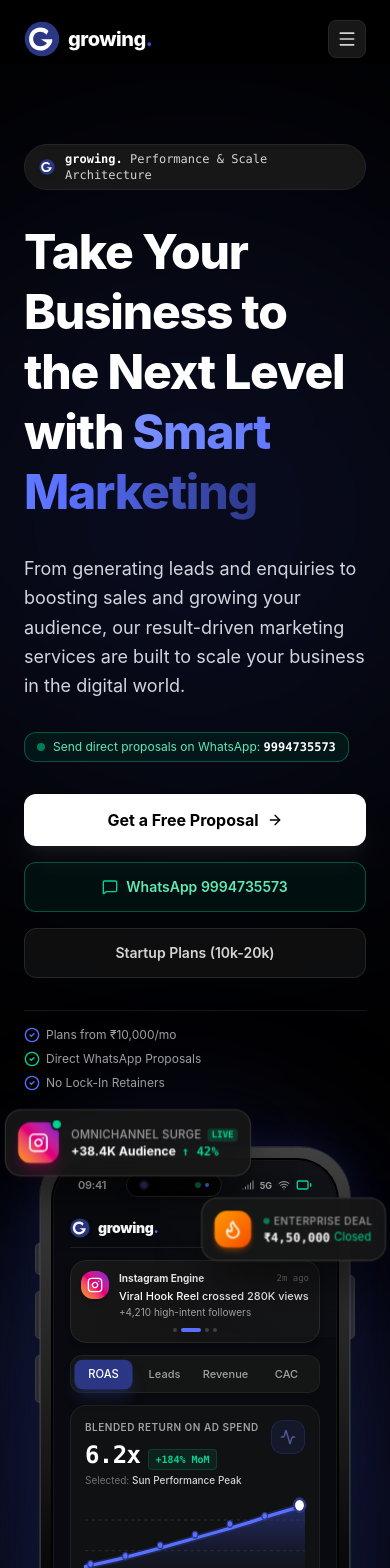
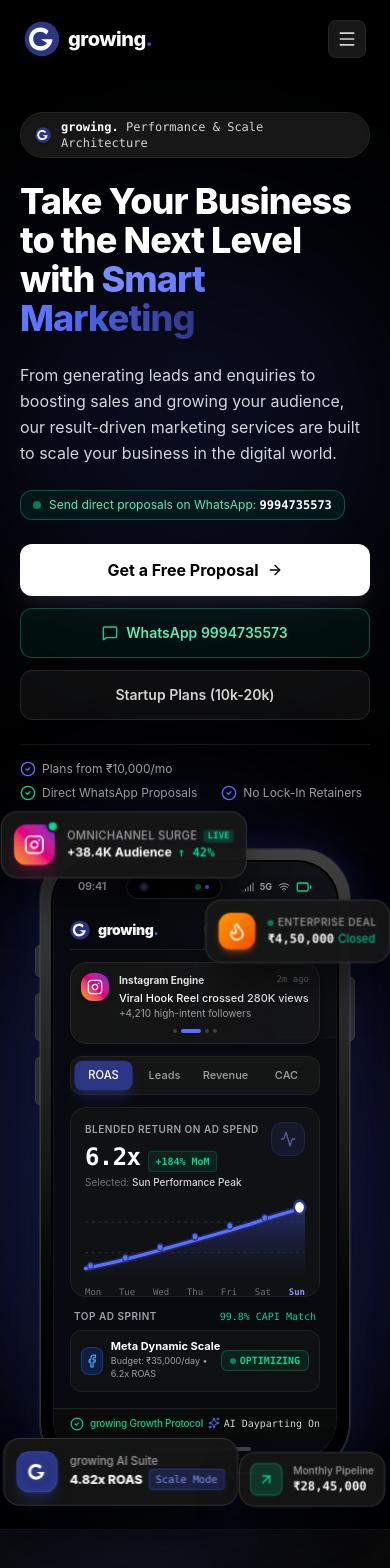
Before and after one commit to keerthivasanclg-design/growingg, a React (Vite) app: page / in a window 390 px wide. Shown: the top 1568 px of the page. Built offline with nearby package versions, Linux system fonts and the light colour scheme.

Commit message:
Make hero section mobile responsive

```diff
--- a/src/components/MarketingPage.tsx
+++ b/src/components/MarketingPage.tsx
@@ -1,3 +1,4 @@
+
 import React, { useState } from 'react';
 import { SmartphoneGraphic } from './SmartphoneGraphic';
 import { ElevateBrandSection } from './ElevateBrandSection';
@@ -33,88 +34,101 @@
       <Navbar onOpenProposal={() => handleOpenProposal()} />
 
       <main className="pt-16 sm:pt-20">
-        {/* User Hero Section matching exact specifications with 'growing' branding and #2b3785 theme */}
-        <section className="bg-black text-white relative overflow-hidden">
-          {/* Subtle Ambient Radial Lighting in brand color #2b3785 */}
-          <div className="absolute top-1/4 left-1/2 -translate-x-1/2 -translate-y-1/2 w-[650px] h-[650px] bg-[#2b3785]/25 rounded-full blur-[140px] pointer-events-none" />
+        {/* Responsive Hero Section */}
+        <section className="bg-black text-white relative overflow-x-clip">
+          {/* Ambient Radial Lighting */}
+          <div className="absolute top-1/4 left-1/2 -translate-x-1/2 -translate-y-1/2 w-[400px] h-[400px] sm:w-[650px] sm:h-[650px] bg-[#2b3785]/25 rounded-full blur-[100px] sm:blur-[140px] pointer-events-none" />
 
-          <div className="container mx-auto px-6 py-20 md:py-32 min-h-screen flex items-center relative z-10">
-            <div className="grid md:grid-cols-2 gap-12 items-center w-full">
-              {/* Left Column: Heading, Value Prop, CTA */}
-              <div className="flex flex-col justify-center items-start space-y-8 animate-fade-in-up">
-                <div className="inline-flex items-center gap-2.5 px-3.5 py-1.5 rounded-full bg-neutral-900 border border-neutral-800 text-neutral-300 text-xs font-mono font-medium shadow-inner">
+          <div className="container mx-auto w-full max-w-7xl px-5 sm:px-6 py-12 sm:py-20 md:py-32 min-h-0 md:min-h-screen flex items-center relative z-10">
+            <div className="grid grid-cols-1 md:grid-cols-2 gap-10 md:gap-12 items-center w-full min-w-0">
+
+              {/* Left Column */}
+              <div className="flex flex-col justify-center items-start space-y-6 sm:space-y-8 w-full min-w-0 animate-fade-in-up">
+
+                {/* Brand Badge */}
+                <div className="inline-flex max-w-full items-center gap-2.5 px-3.5 py-1.5 rounded-full bg-neutral-900 border border-neutral-800 text-neutral-300 text-xs font-mono font-medium shadow-inner">
                   <GrowingLogo size={16} />
                   <span>
-                    <strong className="text-white lowercase">growing.</strong> Performance & Scale Architecture
+                    <strong className="text-white lowercase">growing.</strong> Performance &amp; Scale Architecture
                   </span>
                 </div>
 
-                <h1 className="text-5xl sm:text-6xl lg:text-7xl font-extrabold leading-tight tracking-tight">
+                {/* Heading */}
+                <h1 className="w-full min-w-0 text-[clamp(2.25rem,8vw,3.25rem)] sm:text-6xl lg:text-7xl font-extrabold leading-[1.08] tracking-tight break-words">
                   Take Your Business to the Next Level with{' '}
                   <span className="text-[#5970ff] bg-gradient-to-r from-[#7a8fff] via-[#5970ff] to-[#2b3785] bg-clip-text text-transparent">
                     Smart Marketing
                   </span>
                 </h1>
 
-                <p className="text-lg text-gray-300 max-w-lg leading-relaxed">
+                {/* Description */}
+                <p className="text-base sm:text-lg text-gray-300 w-full max-w-lg leading-relaxed">
                   From generating leads and enquiries to boosting sales and growing your audience, our result-driven marketing services are built to scale your business in the digital world.
                 </p>
 
-                {/* Direct WhatsApp Callout Pill */}
-                <div className="inline-flex items-center gap-2 px-3 py-1.5 rounded-xl bg-emerald-950/40 border border-emerald-500/40 text-xs text-emerald-300">
-                  <span className="w-2 h-2 rounded-full bg-emerald-400 animate-pulse" />
-                  <span>Send direct proposals on WhatsApp: <strong className="font-mono text-white">9994735573</strong></span>
+                {/* WhatsApp Callout */}
+                <div className="inline-flex max-w-full items-center gap-2 px-3 py-1.5 rounded-xl bg-emerald-950/40 border border-emerald-500/40 text-xs text-emerald-300">
+                  <span className="w-2 h-2 shrink-0 rounded-full bg-emerald-400 animate-pulse" />
+                  <span className="break-words">
+                    Send direct proposals on WhatsApp:{' '}
+                    <strong className="font-mono text-white">9994735573</strong>
+                  </span>
                 </div>
 
-                <div className="flex flex-col sm:flex-row items-stretch sm:items-center gap-4 w-full sm:w-auto">
+                {/* CTA Buttons */}
+                <div className="flex flex-col sm:flex-row items-stretch sm:items-center gap-3 sm:gap-4 w-full sm:w-auto">
+
                   <button
                     type="button"
                     onClick={() => handleOpenProposal()}
-                    className="px-8 py-3.5 bg-white text-black font-bold rounded-xl hover:bg-neutral-200 transition-all duration-300 shadow-xl shadow-white/5 flex items-center justify-center gap-2 cursor-pointer group"
+                    className="w-full sm:w-auto px-8 py-3.5 bg-white text-black font-bold rounded-xl hover:bg-neutral-200 transition-all duration-300 shadow-xl shadow-white/5 flex items-center justify-center gap-2 cursor-pointer group"
                   >
                     <span>Get a Free Proposal</span>
-                    <ArrowRight className="w-4 h-4 group-hover:translate-x-1 transition-transform" />
+                    <ArrowRight className="w-4 h-4 shrink-0 group-hover:translate-x-1 transition-transform" />
                   </button>
 
                   <a
                     href={WHATSAPP_URL}
                     target="_blank"
                     rel="noopener noreferrer"
-                    className="px-6 py-3.5 rounded-xl border border-emerald-500/40 bg-emerald-950/30 hover:bg-emerald-900/40 text-emerald-300 font-semibold text-sm transition-colors flex items-center justify-center gap-2"
+                    className="w-full sm:w-auto px-6 py-3.5 rounded-xl border border-emerald-500/40 bg-emerald-950/30 hover:bg-emerald-900/40 text-emerald-300 font-semibold text-sm transition-colors flex items-center justify-center gap-2"
                   >
-                    <MessageSquare className="w-4 h-4 text-emerald-400" />
+                    <MessageSquare className="w-4 h-4 shrink-0 text-emerald-400" />
                     <span>WhatsApp 9994735573</span>
                   </a>
 
                   <a
                     href="#pricing"
-                    className="px-5 py-3.5 rounded-xl border border-neutral-800 bg-neutral-900/60 hover:bg-neutral-800 text-neutral-300 hover:text-white text-sm font-semibold transition-colors text-center"
+                    className="w-full sm:w-auto px-5 py-3.5 rounded-xl border border-neutral-800 bg-neutral-900/60 hover:bg-neutral-800 text-neutral-300 hover:text-white text-sm font-semibold transition-colors text-center"
                   >
                     Startup Plans (10k-20k)
                   </a>
                 </div>
 
-                {/* Hero Social Proof Micro-row */}
-                <div className="pt-4 border-t border-neutral-900 flex flex-wrap items-center gap-y-2 gap-x-6 text-xs text-neutral-400">
+                {/* Social Proof */}
+                <div className="pt-4 border-t border-neutral-900 flex flex-wrap items-center gap-y-2 gap-x-6 text-xs text-neutral-400 w-full">
                   <div className="flex items-center gap-1.5">
-                    <CheckCircle2 className="w-4 h-4 text-[#5970ff]" />
+                    <CheckCircle2 className="w-4 h-4 shrink-0 text-[#5970ff]" />
                     <span>Plans from ₹10,000/mo</span>
                   </div>
                   <div className="flex items-center gap-1.5">
-                    <CheckCircle2 className="w-4 h-4 text-emerald-400" />
+                    <CheckCircle2 className="w-4 h-4 shrink-0 text-emerald-400" />
                     <span>Direct WhatsApp Proposals</span>
                   </div>
                   <div className="flex items-center gap-1.5">
-                    <CheckCircle2 className="w-4 h-4 text-[#5970ff]" />
+                    <CheckCircle2 className="w-4 h-4 shrink-0 text-[#5970ff]" />
                     <span>No Lock-In Retainers</span>
                   </div>
                 </div>
               </div>
 
-              {/* Right Column: Smartphone with Social Media Icons Visual */}
-              <div className="flex justify-center items-center animate-fade-in-right">
-                <SmartphoneGraphic />
+              {/* Right Column: Smartphone Graphic */}
+              <div className="flex justify-center items-center w-full min-w-0 overflow-visible animate-fade-in-right">
+                <div className="flex justify-center items-center w-full min-w-0 overflow-visible">
+                  <SmartphoneGraphic />
+                </div>
               </div>
+
             </div>
           </div>
         </section>
@@ -125,10 +139,10 @@
         {/* Section 3: MarketingServicesSection */}
         <MarketingServicesSection onSelectService={(service) => handleOpenProposal(service)} />
 
-        {/* Section 4: MarkeingWhatWeDo (Simulator calibrated for 10k-20k) */}
+        {/* Section 4: Marketing Simulator */}
         <MarkeingWhatWeDo />
 
-        {/* Section 5: Startup Pricing Plans (10k, 15k, 20k) */}
+        {/* Section 5: Startup Pricing Plans */}
         <StartupPricingSection
           onSelectPlan={(planName, price) => handleOpenProposal(planName, price)}
         />
@@ -136,20 +150,20 @@
         {/* Section 6: ImpactSection */}
         <ImpactSection onOpenProposal={() => handleOpenProposal()} />
 
-        {/* Section 6: MarketingProcessSection */}
+        {/* Section 7: MarketingProcessSection */}
         <MarketingProcessSection />
 
-        {/* Section 7: ModernMarketingSection */}
+        {/* Section 8: ModernMarketingSection */}
         <ModernMarketingSection onOpenProposal={() => handleOpenProposal()} />
 
-        {/* Section 8: ModernMarketingCards */}
+        {/* Section 9: ModernMarketingCards */}
         <ModernMarketingCards />
       </main>
 
       {/* Footer */}
       <Footer onOpenProposal={() => handleOpenProposal()} />
 
-      {/* Interactive Free Proposal Generator Modal */}
+      {/* Proposal Modal */}
       <ProposalModal
         isOpen={isProposalOpen}
         onClose={() => setIsProposalOpen(false)}
```
